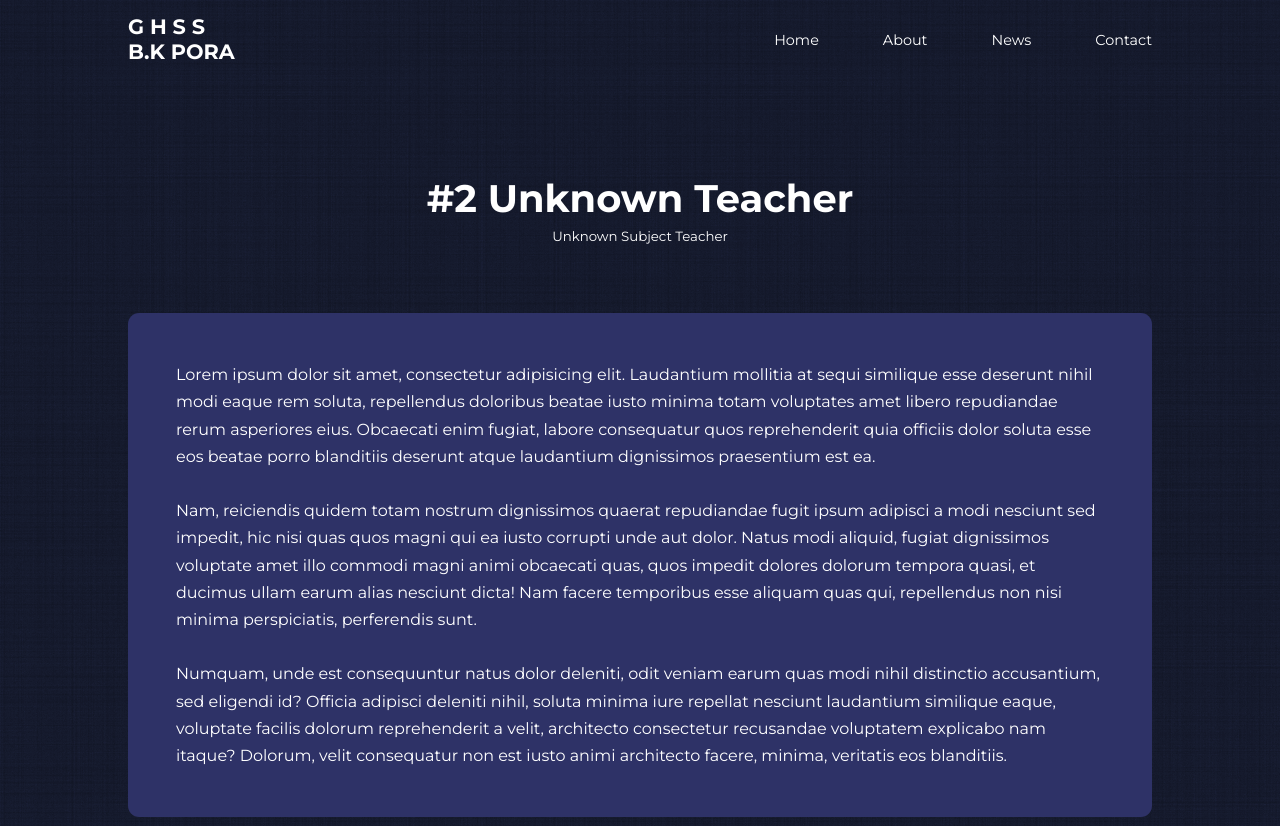
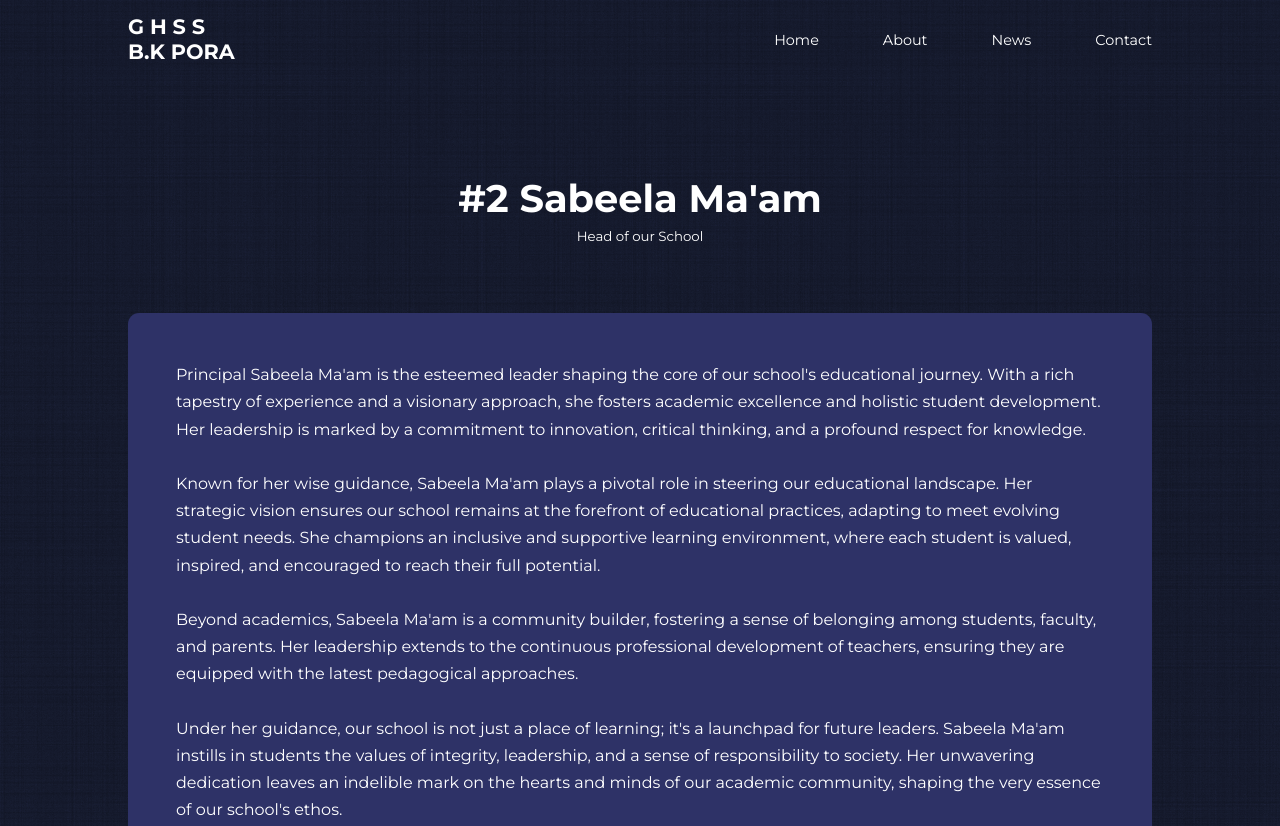
Before and after one commit to SuhaibNisar19/ghssbkpora, a plain HTML site: page HTML/details_about_sabeela-mam.html in a window 1280 px wide. Shown: the top 826 px of the page. Drawn offline with nearby package versions, Linux system fonts and the light colour scheme.

Commit message:
Added Principal Ma'am as #2 Teacher

```diff
--- a/HTML/details_about_unknown-teacher-2.html
+++ b/HTML/details_about_sabeela-mam.html
@@ -3,7 +3,7 @@
 <head>
     <meta charset="UTF-8">
     <meta name="viewport" content="width=device-width, initial-scale=1.0">
-    <title>#2 Unknown Teacher</title>
+    <title>#2 Principal Ma'am</title>
 
     <!-- IconScout Icons -->
     <link rel="stylesheet" href="https://unicons.iconscout.com/release/v4.0.8/css/line.css">
@@ -54,16 +54,18 @@
     <section class="unknown_teacher-2">
         <div class="container unknown_teacher-2-container">
           <div class="top_teachers-heading">
-            <h1>#2 Unknown Teacher</h1>
-            <small>Unknown Subject Teacher</small>
+            <h1>#2 Sabeela Ma'am</h1>
+            <small>Head of our School</small>
           </div>
           <div class="top_teachers-body">
               <p>
-                  Lorem ipsum dolor sit amet, consectetur adipisicing elit. Laudantium mollitia at sequi similique esse deserunt nihil modi eaque rem soluta, repellendus doloribus beatae iusto minima totam voluptates amet libero repudiandae rerum asperiores eius. Obcaecati enim fugiat, labore consequatur quos reprehenderit quia officiis dolor soluta esse eos beatae porro blanditiis deserunt atque laudantium dignissimos praesentium est ea. <br> <br>
+                Principal Sabeela Ma'am is the esteemed leader shaping the core of our school's educational journey. With a rich tapestry of experience and a visionary approach, she fosters academic excellence and holistic student development. Her leadership is marked by a commitment to innovation, critical thinking, and a profound respect for knowledge. <br> <br>
 
-                  Nam, reiciendis quidem totam nostrum dignissimos quaerat repudiandae fugit ipsum adipisci a modi nesciunt sed impedit, hic nisi quas quos magni qui ea iusto corrupti unde aut dolor. Natus modi aliquid, fugiat dignissimos voluptate amet illo commodi magni animi obcaecati quas, quos impedit dolores dolorum tempora quasi, et ducimus ullam earum alias nesciunt dicta! Nam facere temporibus esse aliquam quas qui, repellendus non nisi minima perspiciatis, perferendis sunt. <br> <br>
+                Known for her wise guidance, Sabeela Ma'am plays a pivotal role in steering our educational landscape. Her strategic vision ensures our school remains at the forefront of educational practices, adapting to meet evolving student needs. She champions an inclusive and supportive learning environment, where each student is valued, inspired, and encouraged to reach their full potential. <br> <br>
 
-                  Numquam, unde est consequuntur natus dolor deleniti, odit veniam earum quas modi nihil distinctio accusantium, sed eligendi id? Officia adipisci deleniti nihil, soluta minima iure repellat nesciunt laudantium similique eaque, voluptate facilis dolorum reprehenderit a velit, architecto consectetur recusandae voluptatem explicabo nam itaque? Dolorum, velit consequatur non est iusto animi architecto facere, minima, veritatis eos blanditiis.
+                Beyond academics, Sabeela Ma'am is a community builder, fostering a sense of belonging among students, faculty, and parents. Her leadership extends to the continuous professional development of teachers, ensuring they are equipped with the latest pedagogical approaches. <br> <br>
+
+                Under her guidance, our school is not just a place of learning; it's a launchpad for future leaders. Sabeela Ma'am instills in students the values of integrity, leadership, and a sense of responsibility to society. Her unwavering dedication leaves an indelible mark on the hearts and minds of our academic community, shaping the very essence of our school's ethos.
               </p>
           </div>
         </div>
```
Also changed, not shown: index.html (+4 -6 lines), HTML/details_about_ishtiyaq-sir.html (renamed from HTML/details_about_unknown-teacher-3.html), Images/Teacher 2.jpeg (added), Images/Teacher 2.jpg (deleted), Images/Teacher 3.jpg.
